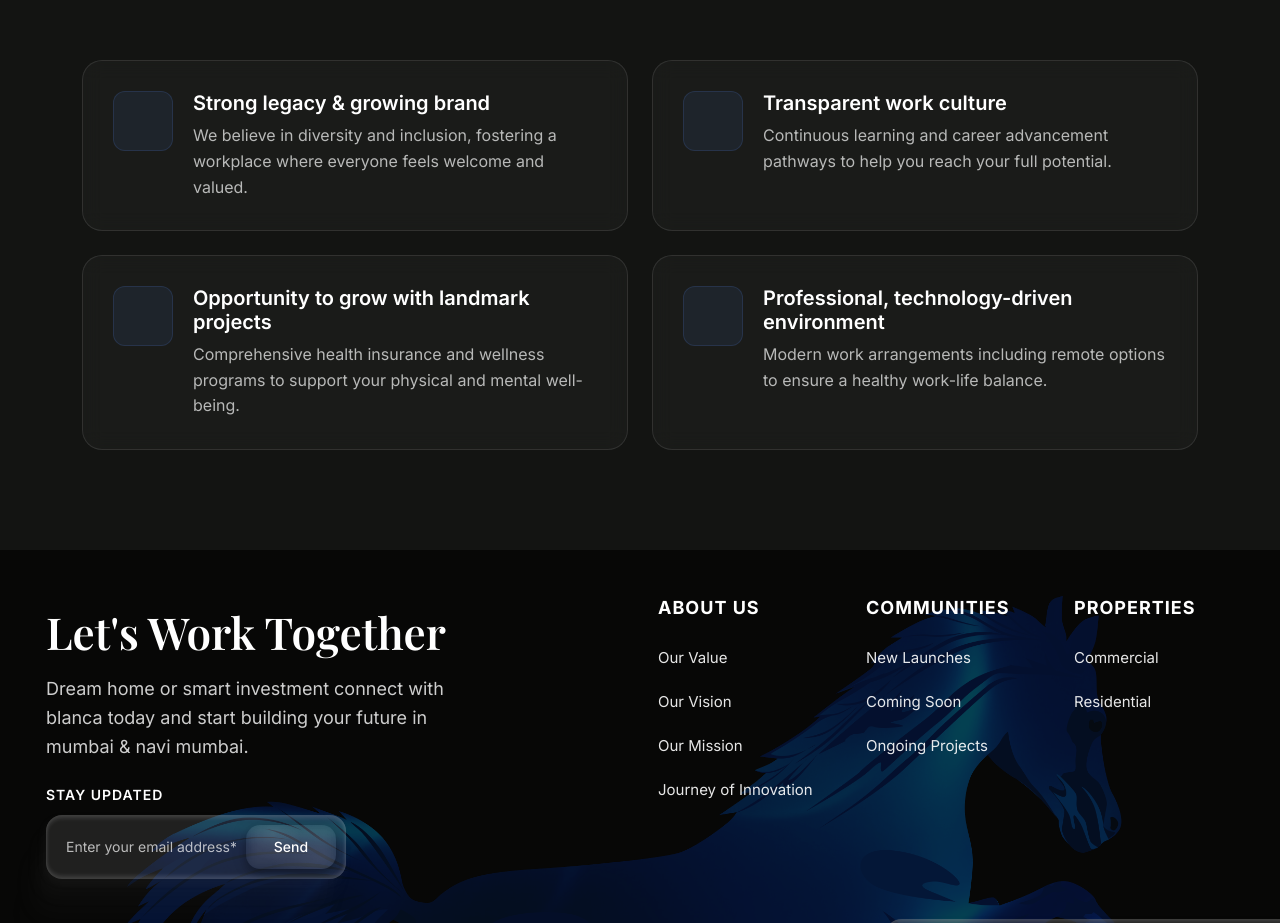
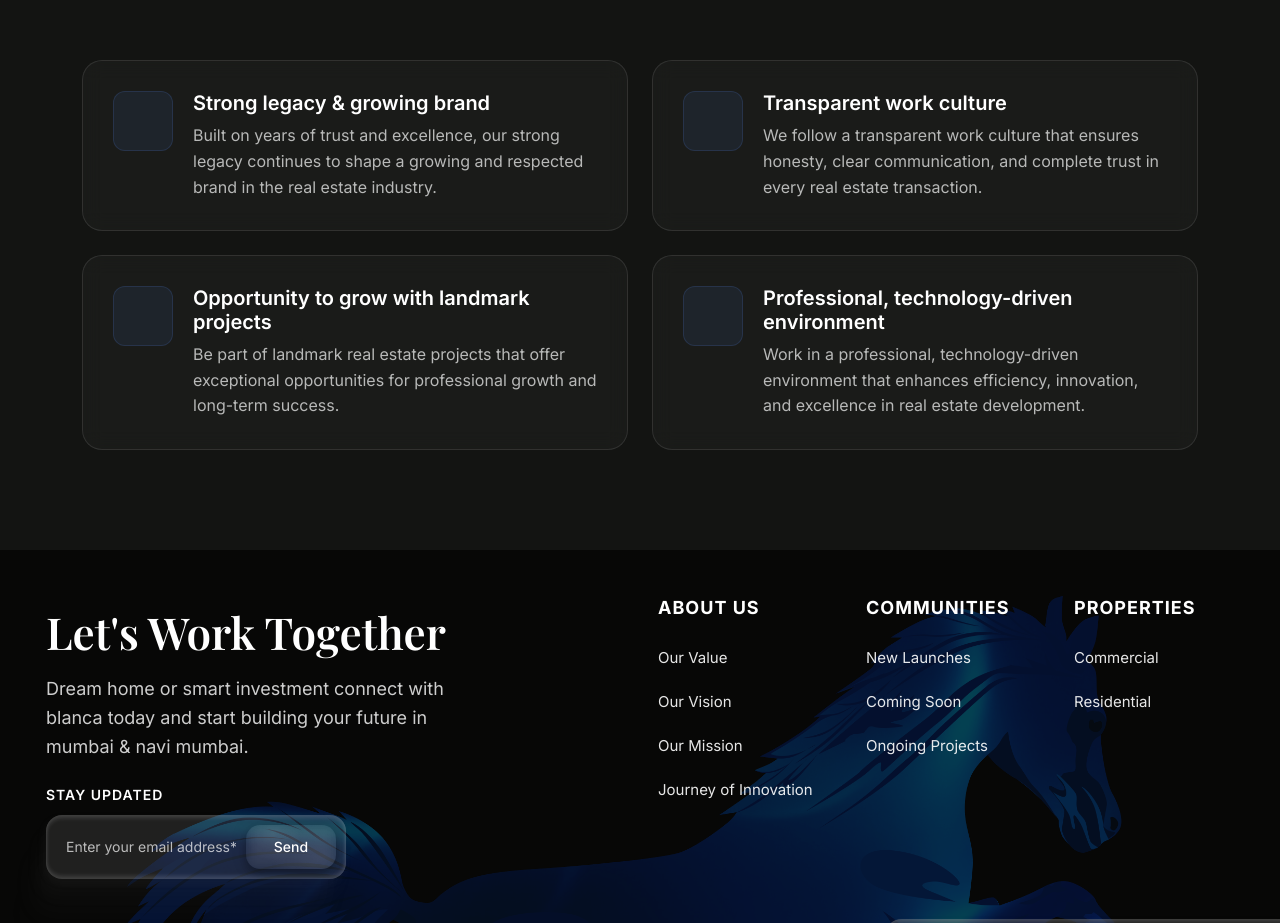
Before and after one commit to InventamTechSolution/Blanca-Realestate-react, a React (Vite) app: page /careers in a window 1280 px wide. Shown: the part 2175-3098 px from the top of the page. Built offline with nearby package versions, Linux system fonts and the light colour scheme; some icons are missing.

Commit message:
update the icon of the career benefits section

```diff
--- a/src/components/career/CareerBenefits/CareerBenefits.jsx
+++ b/src/components/career/CareerBenefits/CareerBenefits.jsx
@@ -7,28 +7,28 @@ import { motion as Motion } from "framer-motion";
 
 const benefits = [
     {
-        icon: "lucide:users",
+        icon: "lucide:award",
         title: "Strong legacy & growing brand",
         description:
-            "We believe in diversity and inclusion, fostering a workplace where everyone feels welcome and valued.",
+            "Built on years of trust and excellence, our strong legacy continues to shape a growing and respected brand in the real estate industry.",
+    },
+    {
+        icon: "lucide:eye",
+        title: "Transparent work culture",
+        description:
+            "We follow a transparent work culture that ensures honesty, clear communication, and complete trust in every real estate transaction.",
     },
     {
         icon: "lucide:trending-up",
-        title: "Transparent work culture",
+        title: "Opportunity to grow with landmark projects",
         description:
-            "Continuous learning and career advancement pathways to help you reach your full potential.",
+            "Be part of landmark real estate projects that offer exceptional opportunities for professional growth and long-term success.",
     },
     {
-        icon: "lucide:heart",
-        title: "Opportunity to grow with landmark projects",
-        description:
-            "Comprehensive health insurance and wellness programs to support your physical and mental well-being.",
-    },
-    {
-        icon: "lucide:clock",
+        icon: "lucide:cpu",
         title: "Professional, technology-driven environment",
         description:
-            "Modern work arrangements including remote options to ensure a healthy work-life balance.",
+            "Work in a professional, technology-driven environment that enhances efficiency, innovation, and excellence in real estate development.",
     },
     // {
     //     icon: "lucide:award",
```
